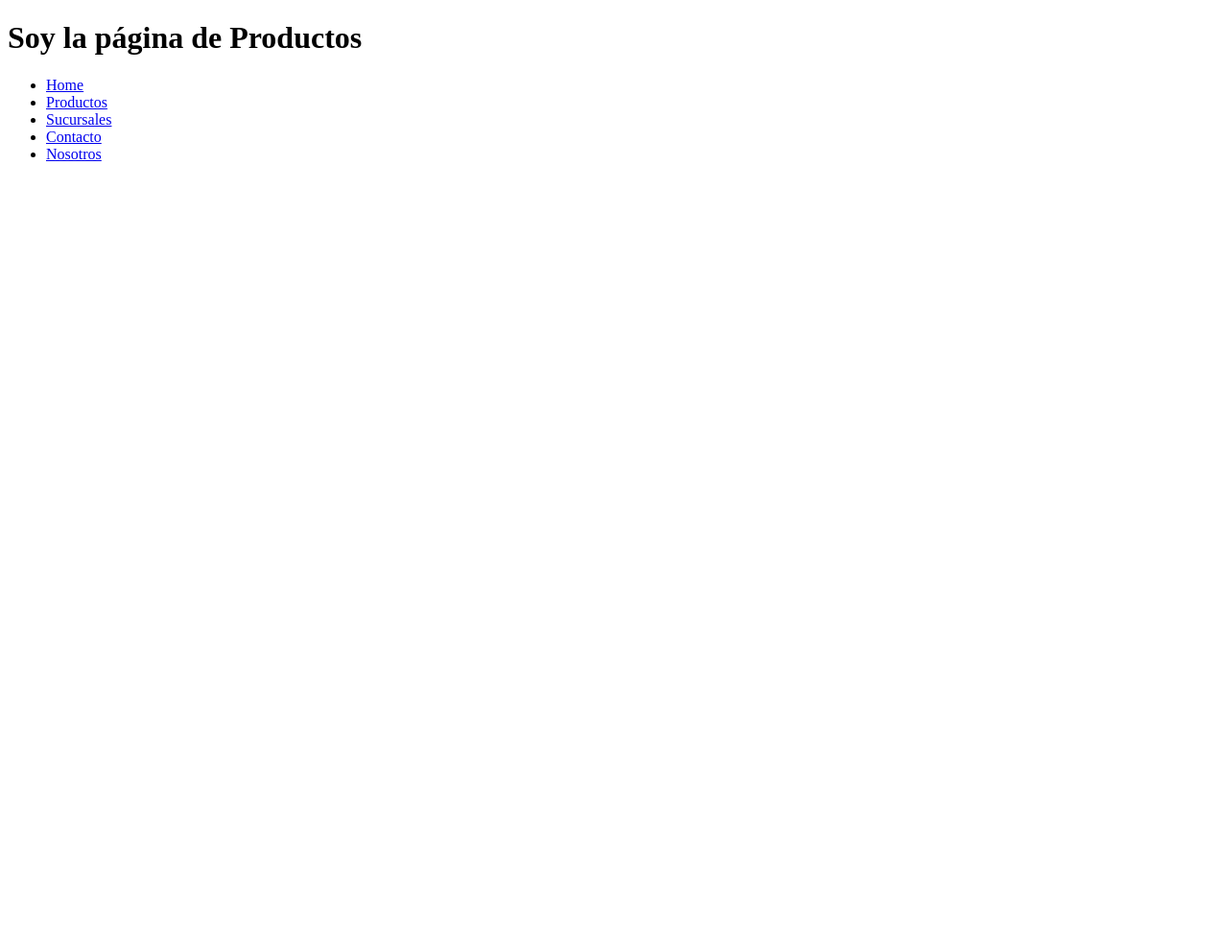
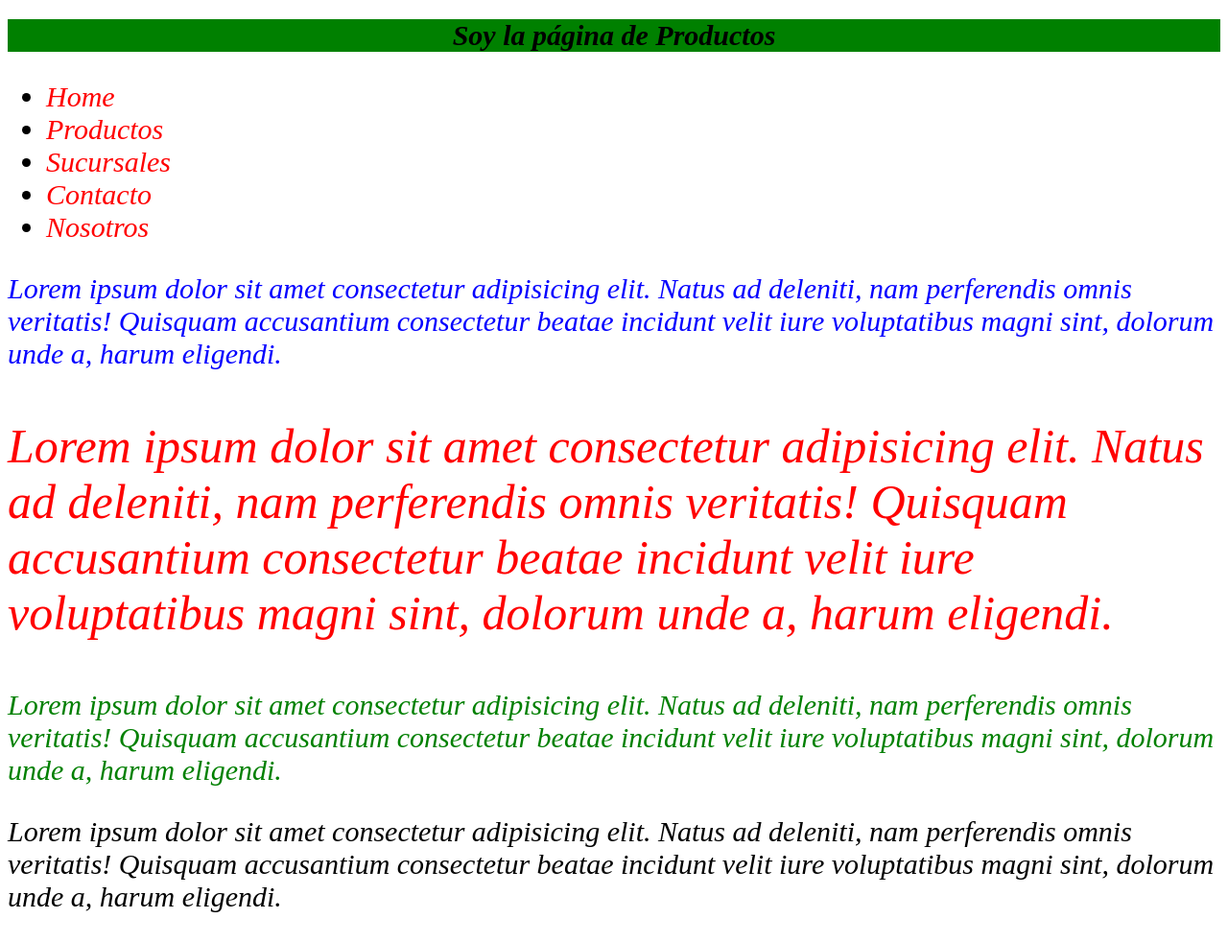
Before and after one commit to Jonathan-Ballarini/Clases, a plain HTML site: page 01-Clase/Pages/Productos.html in a window 1280 px wide. Shown: the whole page at 96% size. Before the commit the page ends 800 px from the top, so only its background shows below. Drawn offline with Linux system fonts and the light colour scheme.

Commit message:
Agregamos selectores en CSS

```diff
--- a/01-Clase/CSS/Estilos.css
+++ b/01-Clase/CSS/Estilos.css
@@ -1,3 +1,18 @@
-h1 { text-align: center; background-color: green;}
-a { color: red; text-decoration: none; font-weight: 100;}
-a:hover { color: forestgreen; text-decoration: underline; font-weight: 900; text-align: left;}
+h1 {
+    text-align: center;
+    background-color: green;
+}
+a {
+    color: rgb(255, 0, 0);
+    text-decoration: none;
+    font-weight: 100;
+}
+a:hover {
+    color: forestgreen;
+    text-decoration: underline;
+    font-weight: 900;
+    text-align: left;
+}
+p {
+    color: rgb(4, 0, 255);
+}
--- /dev/null
+++ b/01-Clase/CSS/Productos.css
@@ -0,0 +1,15 @@
+*{
+    font-size: 30px;
+    font-style: italic;
+}
+
+.parrafo_clase {
+    color: red;
+    font-size: 50px;
+}
+#parrafo_id {
+    color: green;
+}
+p[title] {
+    color: rgb(0, 0, 0);
+}
--- a/01-Clase/Pages/Productos.html
+++ b/01-Clase/Pages/Productos.html
@@ -4,6 +4,8 @@
     <meta charset="UTF-8">
     <meta name="viewport" content="width=device-width, initial-scale=1.0">
     <title>Productos</title>
+    <link rel="stylesheet" href="../CSS/Estilos.css">
+    <link rel="stylesheet" href="../CSS/Productos.css">
 </head>
 <body>
     <header>
@@ -38,6 +40,18 @@
                     </a>
                 </li>
             </ul>
+            <p>
+                Lorem ipsum dolor sit amet consectetur adipisicing elit. Natus ad deleniti, nam perferendis omnis veritatis! Quisquam accusantium consectetur beatae incidunt velit iure voluptatibus magni sint, dolorum unde a, harum eligendi.
+            </p>
+            <p class="parrafo_clase">
+                Lorem ipsum dolor sit amet consectetur adipisicing elit. Natus ad deleniti, nam perferendis omnis veritatis! Quisquam accusantium consectetur beatae incidunt velit iure voluptatibus magni sint, dolorum unde a, harum eligendi.
+            </p>
+            <p id="parrafo_id">
+                Lorem ipsum dolor sit amet consectetur adipisicing elit. Natus ad deleniti, nam perferendis omnis veritatis! Quisquam accusantium consectetur beatae incidunt velit iure voluptatibus magni sint, dolorum unde a, harum eligendi.
+            </p>
+            <p title="parrafo_title">
+                Lorem ipsum dolor sit amet consectetur adipisicing elit. Natus ad deleniti, nam perferendis omnis veritatis! Quisquam accusantium consectetur beatae incidunt velit iure voluptatibus magni sint, dolorum unde a, harum eligendi.
+            </p>
         </nav>
     </header>
 
```
Also changed, not shown: 01-Clase/Pages/Nosotros.html (+3 -3 lines), 01-Clase/Pages/Sucursales.html (+3 -3 lines).
